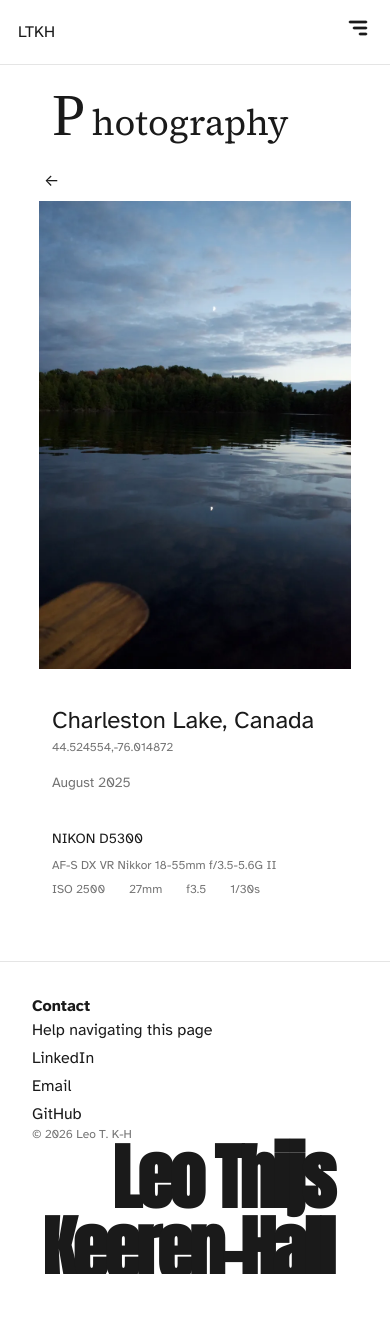
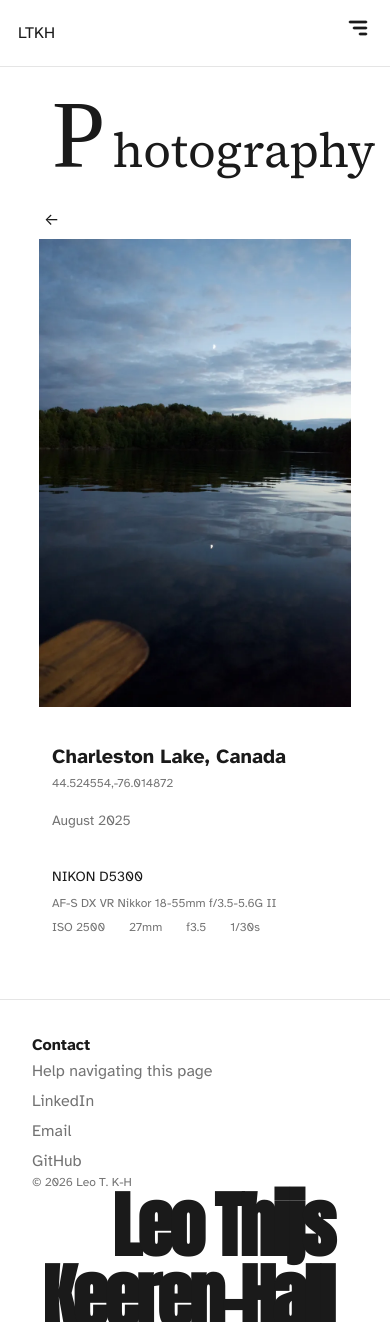
Before and after one commit to LThijsKH/Landing-Page, a Flask app: page /photo/canoe/ in a window 390 px wide. Before the commit the page ends 1274 px from the top, so only its background shows below. Run offline with Flask 3, Linux system fonts and the light colour scheme; style sheets or scripts are compiled from the project's sources; some web fonts are replaced.

Commit message:
feat: Making design language more shared and consitent throughout pages

```diff
--- a/static/scripts/gallery.js
+++ b/static/scripts/gallery.js
@@ -4,6 +4,7 @@ const body = document.body;
 
 const singleView = document.getElementById("view-single");
 const lightbox = document.getElementById("lighthouse");
+const lightboxBg = document.getElementById("lighthouse-bg");
 
 const closeBtn = document.getElementById("close-modal");
 
@@ -150,10 +151,8 @@ closeBtn.addEventListener("click", () => {
   showView(0);
 });
 
-lightbox.addEventListener("click", (e) => {
-  if (e.target === lightbox) {
-    showView(0);
-  }
+lightboxBg.addEventListener("click", () => {
+  showView(0);
 });
 
 window.addEventListener(
--- a/static/styles/style.css
+++ b/static/styles/style.css
@@ -12,7 +12,7 @@
     --color-d-muted: #a3a3a3;
     --color-d-line: #262626;
 
-    --color-accent: #3A855D;
+    --color-accent: #596B5D;
 
     /* fonts */
     --font-sans: "Atkinson Hyperlegible", "Inter", system-ui, sans-serif;
@@ -22,13 +22,41 @@
 }
 
 @layer components {
+    /* Text */
+    .text-display {
+        @apply font-serif text-5xl lg:px-4 px-8 md:text-7xl first-letter:font-accent md:first-letter:text-9xl first-letter:text-8xl
+        /* Set for each first letter: md:first-letter:-mr-## first-letter:-mr-## */
+    };
+    .text-title {
+        @apply font-serif text-4xl md:text-6xl leading-tight
+    }
     .text-heading {
-        @apply font-serif font-bold text-xl
+        @apply font-serif text-2xl md:text-4xl font-medium leading-tight
+    }
+    .text-subheading {
+        @apply text-xl font-bold
     };
-    .text-subheading {
-        @apply font-bold text-lg;
+    .text-muted {
+        @apply text-muted font-extralight text-xs
+    }
+    .text-link {
+        @apply text-muted dark:text-d-muted hover:text-text dark:hover:text-d-text transition-colors duration-300;
+    }
+    .text-meta {
+        @apply text-xs text-muted dark:text-d-muted;
+    }
+    .text-meta-heading {
+        @apply font-medium text-sm h-5
+    }
+    .text-index {
+        @apply font-mono text-xs text-muted dark:text-d-muted tracking-wider;
     }
     .kbd {
         @apply px-2 py-1 text-xs rounded-md border border-line dark:border-d-line bg-white/60 dark:bg-white/5 shadow-sm select-none
     }
+
+    /* Layout */
+    .layout-page {
+        @apply p-3 px-8 xl:px-12;
+    }
 }
--- a/templates/404.html
+++ b/templates/404.html
@@ -28,7 +28,7 @@
       <p class="mt-2 text-sm dark:text-d-muted/25 text-muted/25">
         Or maybe it hasn't been built yet...
       </p>
-      <a href="/" class="text-muted dark:text-d-muted dark:hover:text-d-text hover:text-text mt-8 inline-block"> ← Back to home </a>
+      <a href="/" class="text-link mt-8 inline-block"> ← Back to home </a>
     </div>
   </body>
 </html>
--- a/templates/layout.html
+++ b/templates/layout.html
@@ -18,13 +18,13 @@
     {% block extra_head %}{% endblock %}
   </head>
   <body
-    class="font-sans bg-bg dark:bg-d-bg text-text dark:text-d-text selection:bg-accent"
+    class="font-sans bg-bg dark:bg-d-bg leading-relaxed text-text dark:text-d-text selection:bg-accent"
   >
     <nav
       class="min-w-full sticky top-0 z-50 flex md:flex-row flex-col justify-between border-b dark:border-d-line border-line print:hidden bg-bg dark:bg-d-bg"
     >
       <div
-        class="px-4 my-5 border-l-2 md:border-l-0 md:mx-5 md:py-4 md:border-b-2 md:my-0 md:px-0 {{ 'border-accent' if active_page == 'home' else 'border-transparent hover:border-muted hover:darkborder-d-muted' }} md:-mb-px"
+        class="px-4 my-5 border-l-2 md:border-l-0 md:mx-5 md:py-4 md:border-b-2 md:my-0 md:px-0 {{ 'border-accent' if active_page == 'home' else 'border-transparent hover:border-muted hover:darkborder-d-muted' }} md:-mb-px transition-colors duration-300"
       >
         <a href="{{ url_for('landing') }}">LTKH</a>
       </div>
@@ -33,17 +33,17 @@
         class="hidden flex flex-col md:flex md:flex-row px-2"
       >
         <a
-          class="px-4 my-5 border-l-2 md:border-l-0 md:mx-5 md:py-4 md:border-b-2 md:my-0 md:px-0 {{ 'border-accent' if active_page == 'photos' else 'border-transparent hover:border-muted hover:darkborder-d-muted' }} md:-mb-px"
+          class="px-4 my-5 border-l-2 md:border-l-0 md:mx-5 md:py-4 md:border-b-2 md:my-0 md:px-0 {{ 'border-accent' if active_page == 'photos' else 'border-transparent hover:border-muted hover:darkborder-d-muted' }} md:-mb-px transition-colors duration-300"
           href="{{ url_for('photos') }}"
           >Photography</a
         >
         <a
-          class="px-4 my-5 border-l-2 md:border-l-0 md:mx-5 md:py-4 md:border-b-2 md:my-0 md:px-0 {{ 'border-accent' if active_page == 'projects' else 'border-transparent hover:border-muted hover:darkborder-d-muted' }}  md:-mb-px"
+          class="px-4 my-5 border-l-2 md:border-l-0 md:mx-5 md:py-4 md:border-b-2 md:my-0 md:px-0 {{ 'border-accent' if active_page == 'projects' else 'border-transparent hover:border-muted hover:darkborder-d-muted' }}  md:-mb-px transition-colors duration-300"
           href="{{ url_for('projects') }}"
           >Projects</a
         >
         <a
-          class="px-4 my-5 border-l-2 md:border-l-0 md:mx-5 md:py-4 md:border-b-2 md:my-0 md:px-0 border-transparent hover:border-muted md:-mb-px"
+          class="px-4 my-5 border-l-2 md:border-l-0 md:mx-5 md:py-4 md:border-b-2 md:my-0 md:px-0 border-transparent hover:border-muted md:-mb-px transition-colors duration-300"
           href="#Contact"
           >Contact</a
         >
@@ -87,22 +87,22 @@
       <div class="p-4 flex flex-col justify-between self-start">
         <div class="min-w-full">
           <h3 id="Contact" class="font-bold">Contact</h3>
-          <div id="links" class="flex flex-col gap-1  hover:text-muted min-w-full">
+          <div id="links" class="flex flex-col gap-1 min-w-full">
             <a
               onclick="window.print()"
-              class="hover:text-text dark:hover:text-d-text {{ 'block' if active_page == 'home' else 'hidden' }}"
+              class="text-link cursor-pointer {{ 'block' if active_page == 'home' else 'hidden' }}"
             >
               Print my resume
             </a>
             <a
               onclick="openHelp()"
-              class="hover:text-text dark:hover:text-d-text {{ 'block' if active_page == 'photos' else 'hidden' }}"
+              class="text-link cursor-pointer {{ 'block' if active_page == 'photos' else 'hidden' }}"
             >
               Help navigating this page
             </a>
             <a
               href="https://www.linkedin.com/in/leotkh"
-              class="hover:text-text dark:hover:text-d-text"
+              class="text-link"
               target="_blank"
               rel="noopener"
             >
@@ -110,13 +110,13 @@
             </a>
             <a
               href="mailto:lkeerenhall@gmail.com"
-              class="hover:text-text dark:hover:text-d-text"
+              class="text-link"
             >
               Email
             </a>
             <a
               href="https://github.com/lthijskh"
-              class="hover:text-text dark:hover:text-d-text"
+              class="text-link"
               target="_blank"
               rel="noopener"
             >
@@ -124,7 +124,7 @@
             </a>
           </div>
         </div>
-        <p class="text-muted font-extralight text-xs mt-auto">
+        <p class="text-muted mt-auto">
           © 2026 Leo T. K-H
         </p>
       </div>
--- a/templates/photo.html
+++ b/templates/photo.html
@@ -64,7 +64,7 @@
 />
 {% endblock %} {% set active_page = 'photos' %} {% block content %}
 <h1
-  class="font-serif text-4xl max-lg:px-8 md:text-7xl first-letter:font-accent md:first-letter:text-9xl first-letter:text-6xl first-letter:mr-1.5 md:first-letter:mr-2.5"
+  class="text-display first-letter:mr-1.75 md:first-letter:mr-2.5"
 >
   Photography
 </h1>
@@ -81,22 +81,22 @@
       </button>
       <div class="max-w-md w-full transition-opacity duration-300 flex flex-col gap-3">
 
-        <div class="mt-1 text-sm text-muted dark:text-d-muted space-y-1 min-h-14">
-          <div class="text-text dark:text-d-text text-2xl font-medium leading-tight">
+        <div class="mt-1 space-y-1 min-h-14">
+          <div class="text-subheading">
             {{ img.location }}
           </div>
-          <a href="https://www.google.com/maps?q={{ img.coords}}" class="text-muted dark:text-d-muted max-w-fit text-xs h-4 block hover:text-text dark:hover:text-d-text" target="_blank" rel="noopener">{{ img.coords }}</a>
+          <a href="https://www.google.com/maps?q={{ img.coords}}" class="text-link max-w-fit text-xs h-4 block" target="_blank" rel="noopener">{{ img.coords }}</a>
         </div>
 
-        <div class="text-sm text-muted dark:text-d-muted">
+        <div class="text-meta text-sm">
           {{ img.date_formatted }}
         </div>
 
-        <div class="mt-6 text-sm text-muted dark:text-d-muted space-y-2 min-h-20">
-          <div class="font-medium text-text dark:text-d-text h-5">{{ img.camera }}</div>
-          <div class="text-xs h-4">{{ img.lens }}</div>
+        <div class="mt-6 space-y-2 min-h-20">
+          <div class="text-meta-heading">{{ img.camera }}</div>
+          <div class="text-meta h-4">{{ img.lens }}</div>
 
-          <div class="flex gap-6 text-xs mt-2 min-h-5">
+          <div class="flex gap-6 text-meta mt-2 min-h-5">
             <span>ISO {{ img.iso }}</span>
             <span>{{ img.focal }}</span>
             <span>{{ img.aperture }}</span>
@@ -144,7 +144,7 @@
     class="flex-1 flex items-center justify-center w-full max-w-[95vw] max-h-[95vh]"
     id="image-container"
   >
-  <div class="slide w-full h-full flex items-center justify-center">
+  <div id="lighthouse-bg"class="slide w-full h-full flex items-center justify-center">
     <img
       src="{{ url_for('static', filename=img.images.medium) }}"
       sizes="100vw"
```
Also changed, not shown: templates/index.html (+23 -23 lines), templates/photos.html (+46 -7 lines), templates/projects.html (+11 -11 lines).
